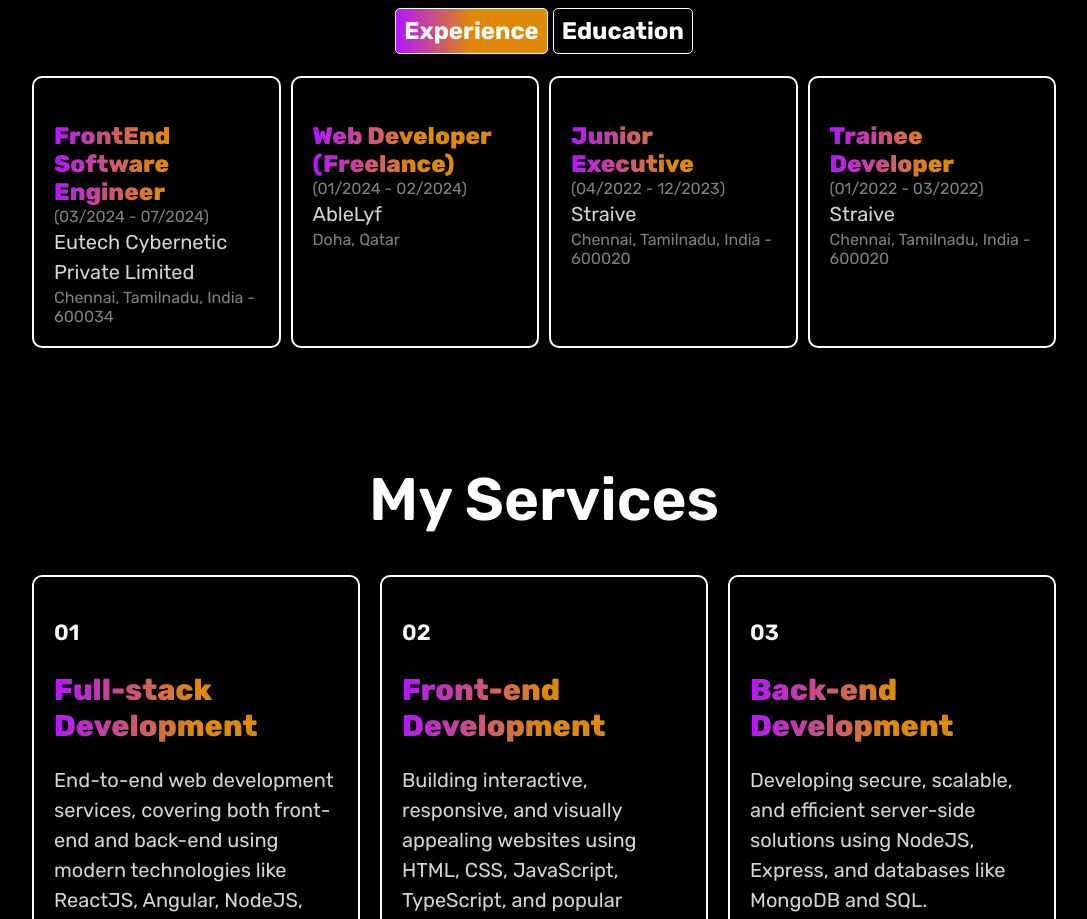
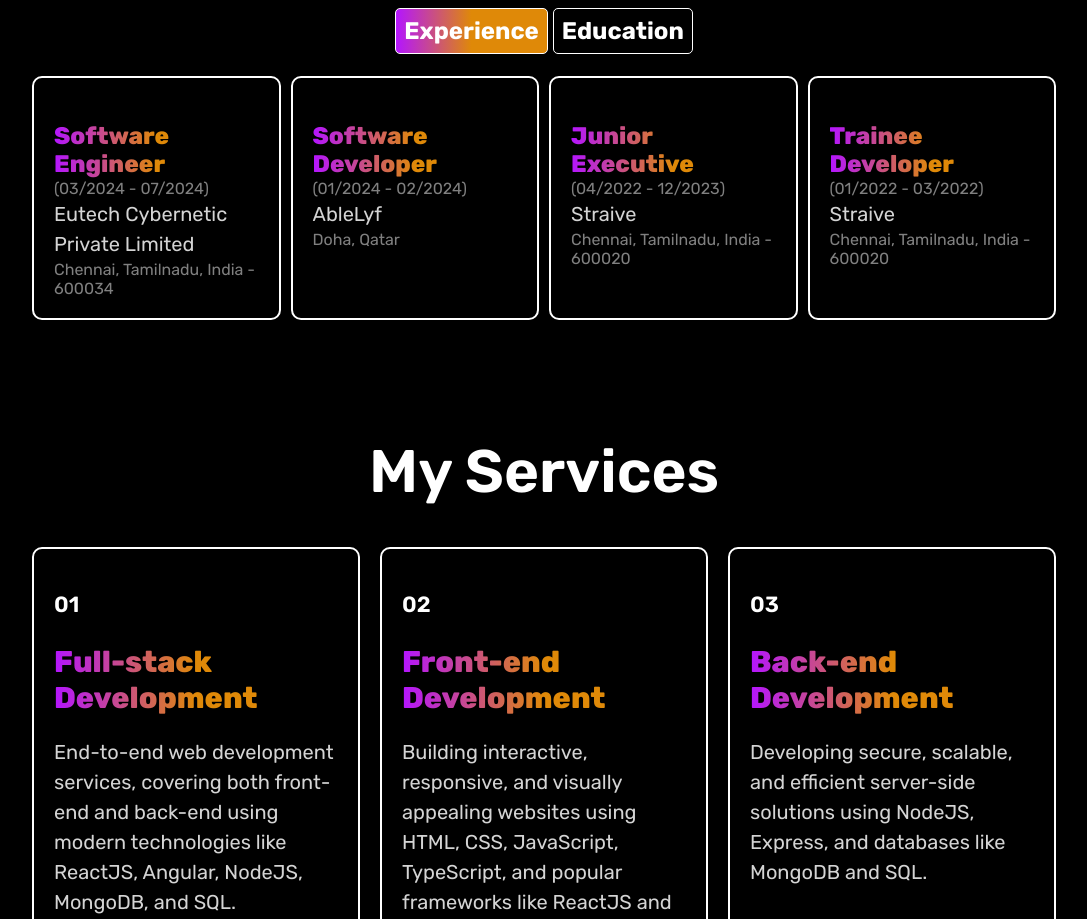
Before and after one commit to YadharthGC/portfolio2025, a React (Create React App) app: page / in a window 1280 px wide. Shown: the part 1260-2179 px from the top of the page, without its empty margins (96-1183 px from the left). Built offline with nearby package versions, Linux system fonts and the light colour scheme.

Commit message:
modifications made

```diff
--- a/src/components/resume.js
+++ b/src/components/resume.js
@@ -68,14 +68,14 @@ export default function Resume() {
         {experience ? (
           <div className="services-container experience">
             <div className="services-format">
-              <h3>FrontEnd Software Engineer</h3>
+              <h3>Software Engineer</h3>
               <span>(03/2024 - 07/2024)</span>
               <p>Eutech Cybernetic Private Limited</p>
               <span>Chennai, Tamilnadu, India - 600034</span>
             </div>
 
             <div className="services-format">
-              <h3>Web Developer (Freelance)</h3>
+              <h3>Software Developer</h3>
               <span>(01/2024 - 02/2024)</span>
               <p>AbleLyf</p>
               <span>Doha, Qatar</span>
```
